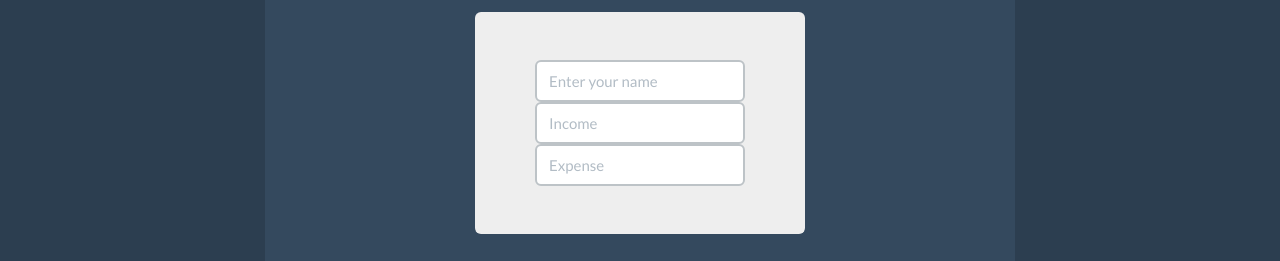
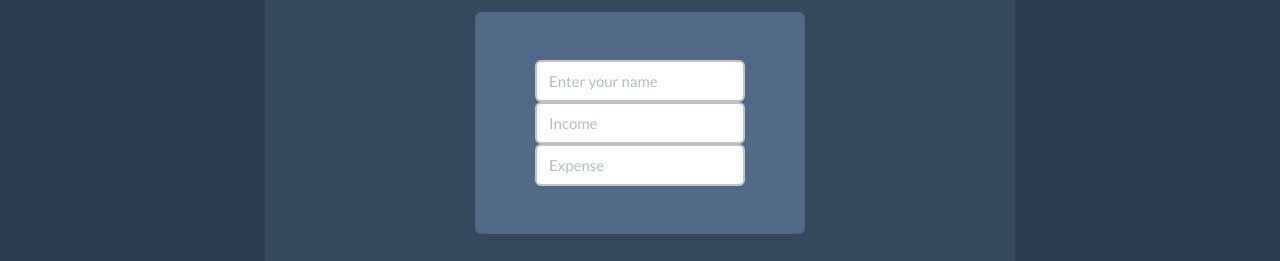
Before and after one commit to naeem1997/The-Finance-Oracle, a browser extension: page index.html in a window 1280 px wide. Shown: the part 278-539 px from the top of the page. Drawn offline with Linux system fonts and the light colour scheme.

Commit message:
changed coloring

```diff
--- a/css/utdrares.css
+++ b/css/utdrares.css
@@ -16,6 +16,10 @@ img {
   color: #ecf0f1;
 }
 
+.jumbotron-light {
+  background: #506987;
+}
+
  .text-centered { text-align: center; }
  .no-margin { margin: 0; }
 
```
